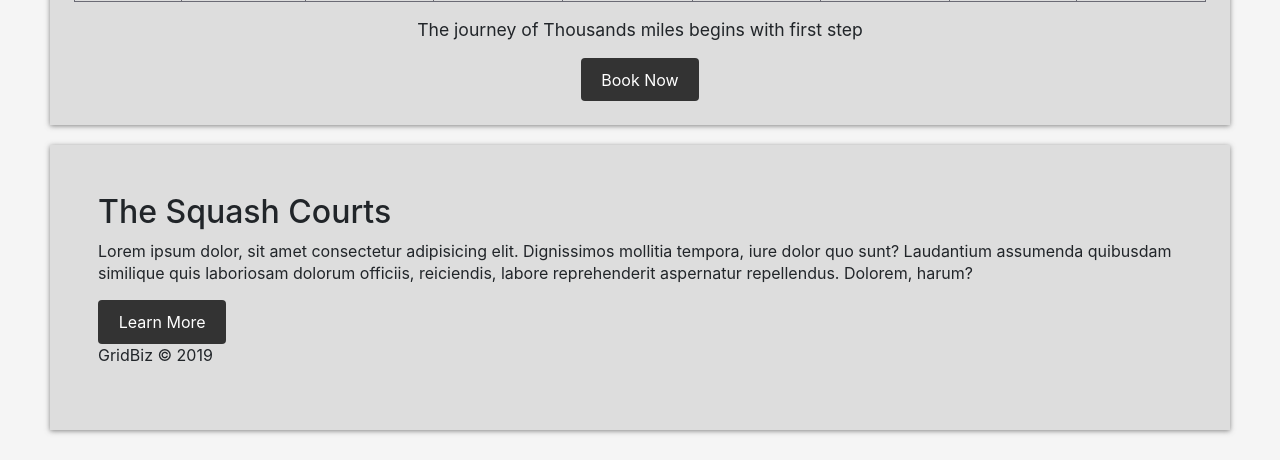
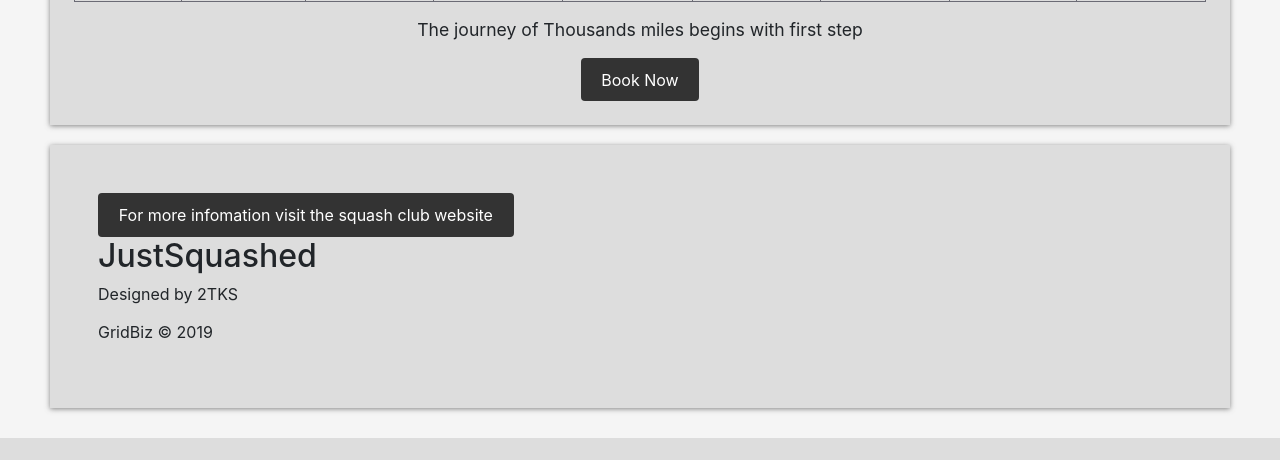
Before and after one commit to tukseedo/justSquahsed, a PHP site: page / in a window 1280 px wide. Shown: the part 2167-2627 px from the top of the page. After the commit the page ends 2605 px from the top, so only its background shows below. Run offline with PHP 8.4, Linux system fonts and the light colour scheme; tables that the repository leaves empty or names only in its code hold one stand-in row (values such as "Sample post"); data that the repository does not hold is empty; some libraries are stand-ins or nearby versions.

Commit message:
index.php modified

```diff
--- a/index.php
+++ b/index.php
@@ -24,7 +24,7 @@ window.history.forward();
             <ul>
                 <li><a href="index.php">Home </a></li>
                 <li><a href="./2TKS_Project/justsquashed_Project/View/login.php">Profile</a></li>
-                <li><a href="./2TKS_Project/justsquashed_Project/View/login.php">Calendar</a></li>
+                <li><a href="./2TKS_Project/justsquashed_Project/View/login.php">New Booking</a></li>
                 <li><a href="./2TKS_Project/justsquashed_Project/View/login.php">Login</a></li>
                 <li><a href="./2TKS_Project/justsquashed_Project/View/signUp.php">Sign Up </a></li>
             </ul>
@@ -32,10 +32,9 @@ window.history.forward();
         <!-- Top Container-->
         <section>
             <header class="showcase">
-                <h1>The Squash Court</h1>
-                <p>lorem ipsum sit ametlorem ipsum sit
-                     ametlorem ipsum sit amet
-                     lorem ipsum sit amet</p>
+                <h3>JustSquashed</h3>
+                <h1>Mittal Squash Club</h1>
+                <p>“The greatest part of the game is having the opportunity to play”</p>
 
             </header>
                 <div class="top-box top-box-a">
@@ -53,15 +52,11 @@ window.history.forward();
         <!-- Info Section--->
         <section class="info">
             <div>
-                <h2>The Squash Courts</h2>
-                <p>Lorem ipsum dolor, sit amet consectetur
-                    adipisicing elit. Dignissimos mollitia
-                    tempora, iure dolor quo sunt?
-                    Laudantium assumenda quibusdam
-                    similique quis laboriosam dolorum officiis,
-                    reiciendis, labore reprehenderit
-                    aspernatur repellendus. Dolorem, harum?</p>
-                <a href="http://www.vaaltrianglesquash.co.za/" class="btn">Learn More</a>
+
+
+                <a href="http://www.vaaltrianglesquash.co.za/" class="btn"> For more infomation visit the squash club website</a>
+                <h2>JustSquashed</h2>
+                <p>Designed by 2TKS</p>
             </div>
         <!--Footer -->
         <footer>
```
